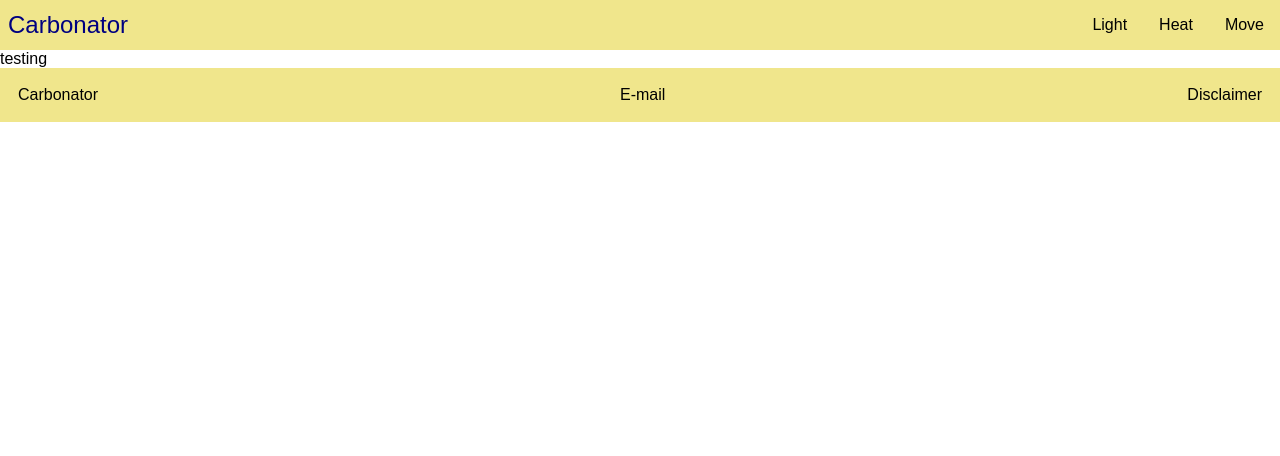
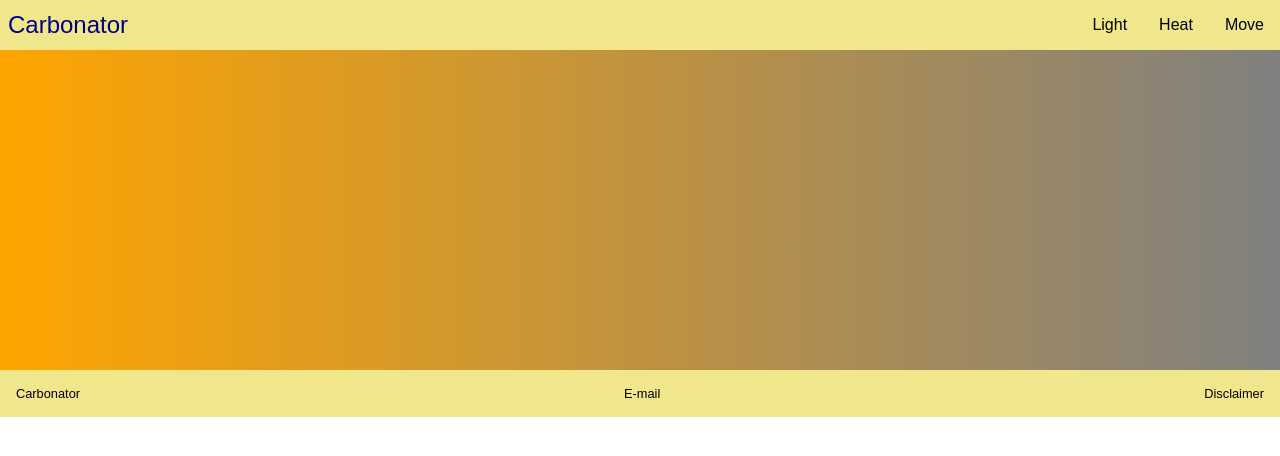
Before and after one commit to akguni/carbonator, a Django app: page / in a window 1280 px wide. Shown: the top 456 px of the page. Run offline with Django 3.2, Linux system fonts and the light colour scheme.

Commit message:
background shading

```diff
--- a/carbonator/static/carbonator/styles.css
+++ b/carbonator/static/carbonator/styles.css
@@ -96,7 +96,6 @@ body {
 
 .footer {
     display: flex;
-    padding: 10px;
     justify-content: space-between;
     align-items: center;
     background-color: khaki;
@@ -104,6 +103,14 @@ body {
 }
 
 .footer-content {
-    padding: 3px;
-    margin: 5px;
+    padding: .5rem;
+    margin: .5rem;
+    font-size: .8rem;
 }
+
+.calculator-background {
+    padding: 0;
+    margin: 0;
+    min-height: 20rem;
+    background: linear-gradient(to right, orange, gray);
+}
--- a/carbonator/templates/carbonator/index.html
+++ b/carbonator/templates/carbonator/index.html
@@ -2,5 +2,9 @@
 {% load static %}
 
 {% block body %}
-testing
+<div class="calculator-background">
+    <div class="calculator">
+
+    </div>
+</div>
 {% endblock %}
```
